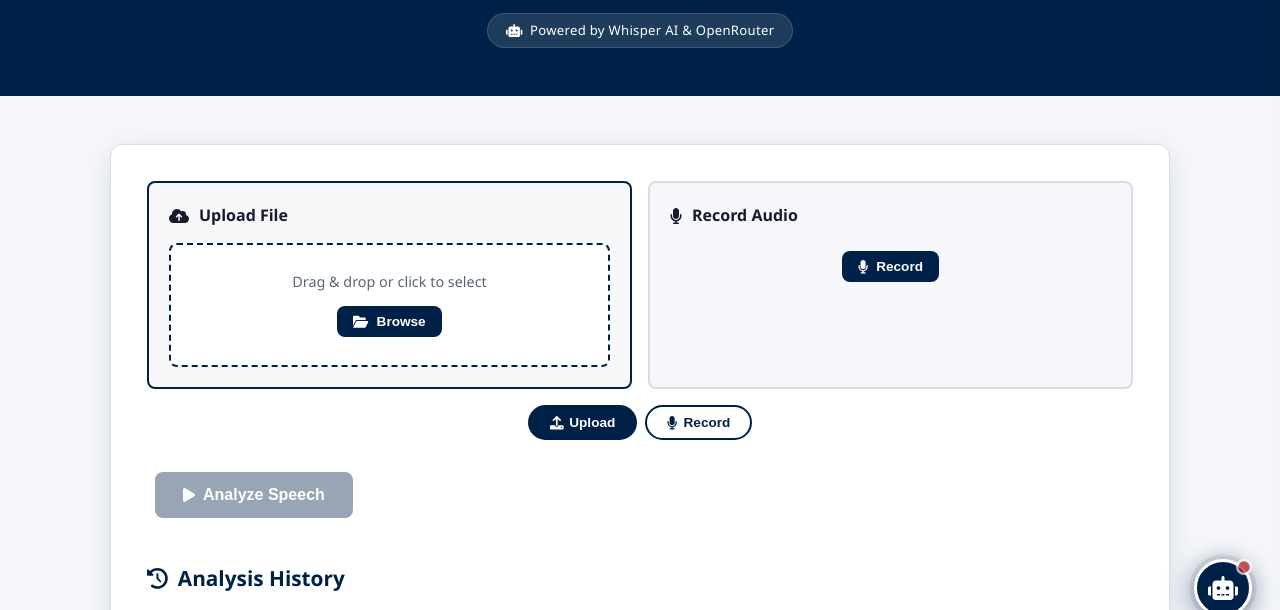
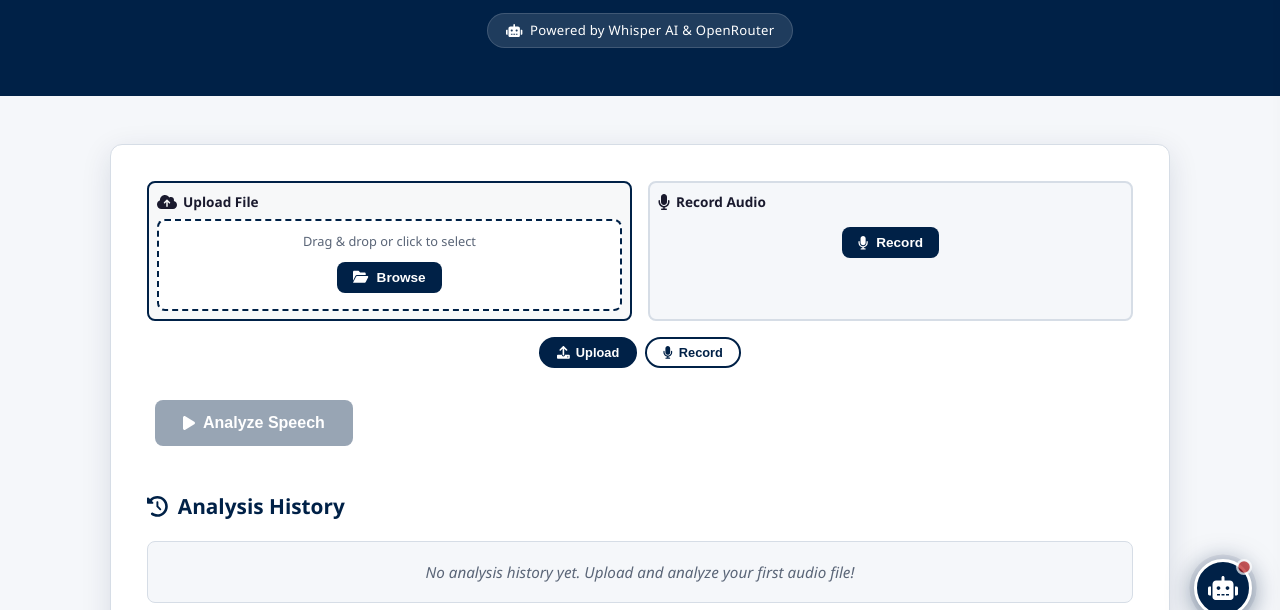
Before and after one commit to haajiramuflihacs25-glitch/AI-speech--analyzer, a plain HTML site: page index.html in a window 1280 px wide. Shown: the part 155-765 px from the top of the page. Drawn offline with nearby package versions, Linux system fonts and the light colour scheme.

Commit message:
Refactor upload method styles: reduce padding, margins, and font sizes for a more compact layout

```diff
--- a/static/style.css
+++ b/static/style.css
@@ -103,10 +103,10 @@ body {
 .upload-method {
     background: var(--off-white);
     border-radius: var(--radius-sm);
-    padding: 20px;
+    padding: 8px;
     border: 2px solid var(--border);
     transition: border-color var(--transition), background var(--transition);
-    min-height: 100px;
+    min-height: 45px;
 }
 
 .upload-method.active {
@@ -117,19 +117,19 @@ body {
 .method-header {
     display: flex;
     align-items: center;
-    gap: 10px;
-    margin-bottom: 14px;
+    gap: 6px;
+    margin-bottom: 6px;
     color: var(--text);
 }
 
 .method-header i {
-    font-size: 1.3rem;
+    font-size: 1rem;
     color: var(--oxford);
 }
 
 .method-header h4 {
     margin: 0;
-    font-size: 1rem;
+    font-size: 0.85rem;
     font-weight: 600;
 }
 
@@ -141,7 +141,7 @@ body {
 }
 
 .toggle-btn {
-    padding: 8px 20px;
+    padding: 6px 16px;
     border: 2px solid var(--oxford);
     background: var(--white);
     color: var(--oxford);
@@ -152,7 +152,7 @@ body {
     align-items: center;
     gap: 6px;
     font-weight: 600;
-    font-size: 0.85rem;
+    font-size: 0.8rem;
 }
 
 .toggle-btn.active {
@@ -167,11 +167,11 @@ body {
 .upload-area {
     border: 2px dashed var(--oxford);
     border-radius: var(--radius-sm);
-    padding: 20px;
+    padding: 8px;
     background: var(--white);
     cursor: pointer;
     text-align: center;
-    min-height: 60px;
+    min-height: 30px;
     transition: background var(--transition), border-color var(--transition);
 }
 
@@ -186,8 +186,8 @@ body {
 
 .upload-area p {
     color: var(--text-muted);
-    margin: 5px 0;
-    font-size: 0.9rem;
+    margin: 2px 0;
+    font-size: 0.8rem;
 }
 
 /* ===== RECORDING ===== */
@@ -204,9 +204,9 @@ body {
     transition: all var(--transition);
     display: inline-flex;
     align-items: center;
-    gap: 6px;
-    padding: 10px 20px;
-    font-size: 0.9rem;
+    gap: 4px;
+    padding: 6px 12px;
+    font-size: 0.8rem;
     font-weight: 600;
 }
 
```
